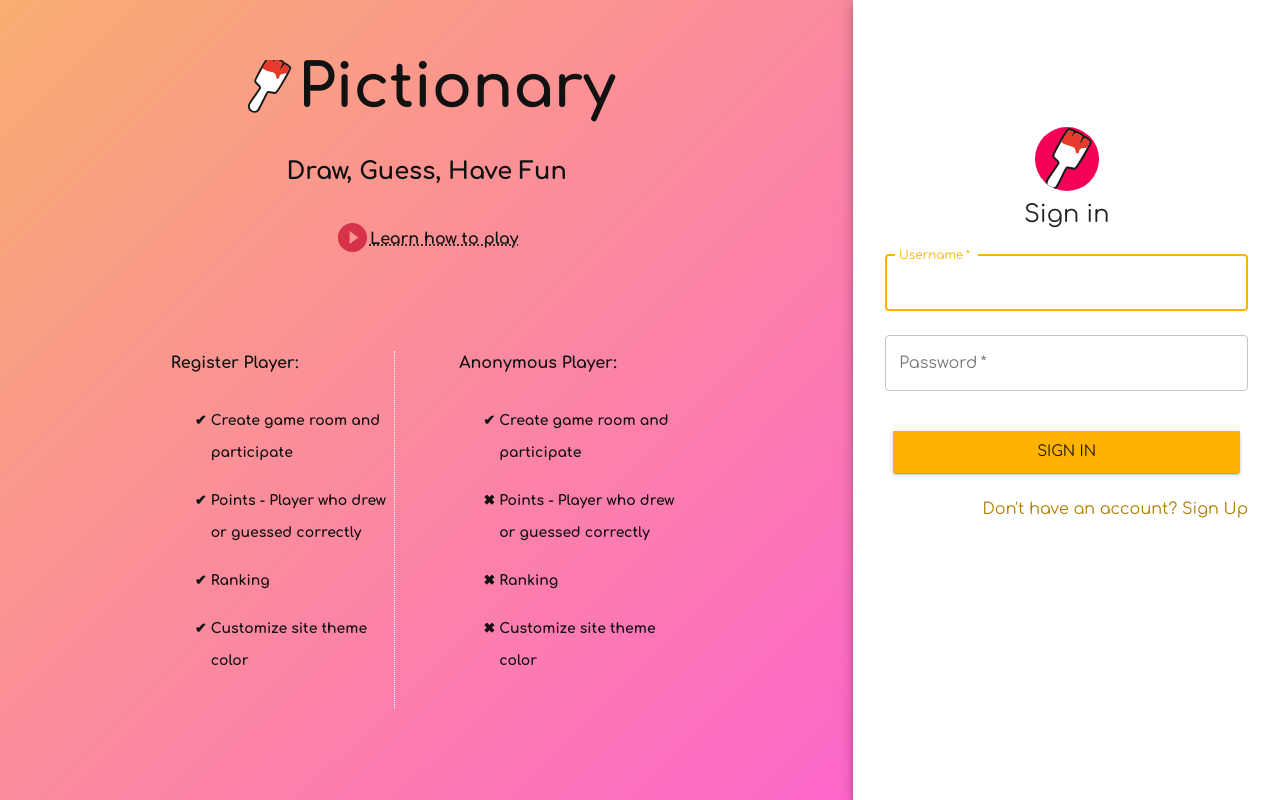
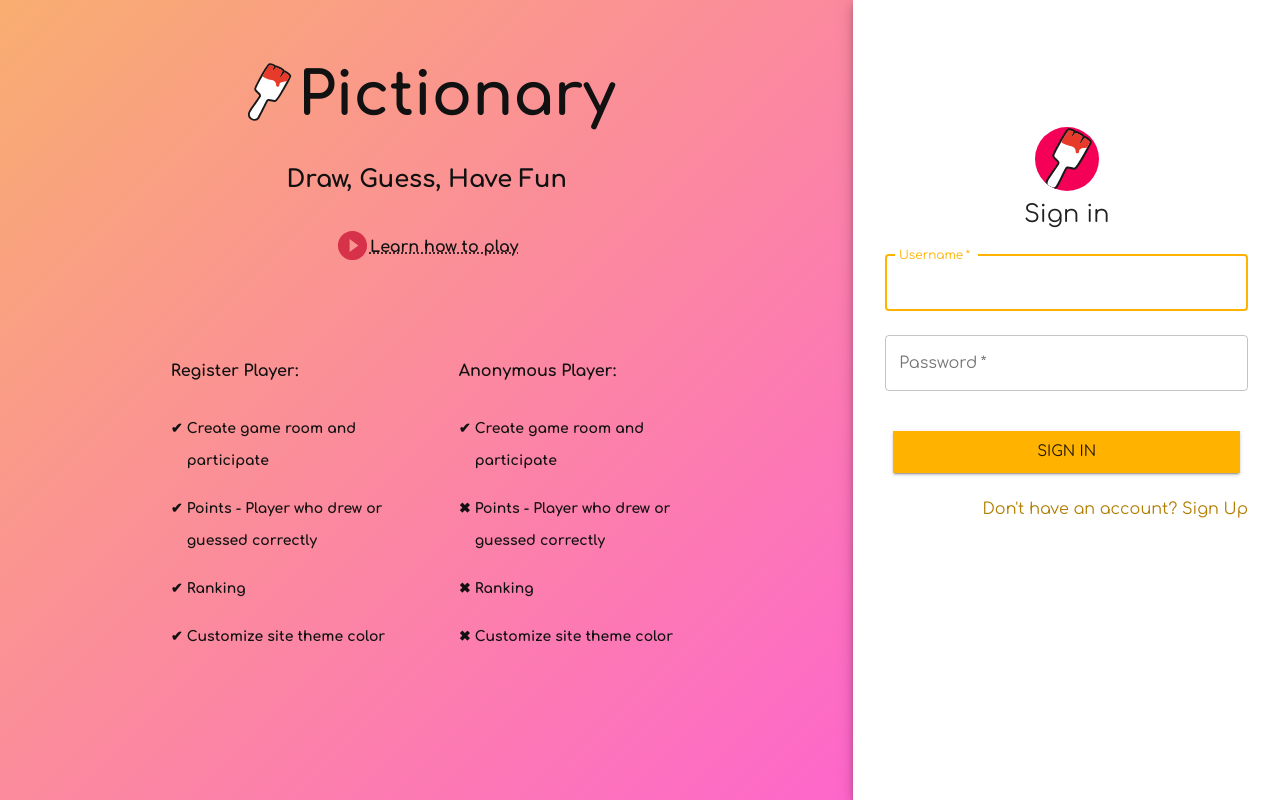
Before and after one commit to nostam/pictionary-client, a React (Create React App) app: page / in a window 1280 px wide. Built offline with nearby package versions, Linux system fonts and the light colour scheme; no server answers; what axios-auth-refresh, unique-names-generator would draw is missing.

Commit message:
update intro text style and fix fetchme conditions

```diff
--- a/src/components/Intro.tsx
+++ b/src/components/Intro.tsx
@@ -61,12 +61,9 @@
         </div>
       </Modal>
       <div className="row" style={{ marginTop: "2rem" }}>
-        <div
-          className="col user-box"
-          style={{ borderRight: "1px dotted white" }}
-        >
+        <div className="col user-box">
           <Typography variant="body1">Register Player:</Typography>
-          <ul>
+          <ul style={{ paddingLeft: "1rem" }}>
             <li className="intro-list-yes">Create game room and participate</li>
             <li className="intro-list-yes">
               Points - Player who drew or guessed correctly
@@ -78,7 +75,7 @@
         </div>
         <div className="col user-box">
           <Typography variant="body1">Anonymous Player:</Typography>
-          <ul>
+          <ul style={{ paddingLeft: "1rem" }}>
             <li className="intro-list-yes">Create game room and participate</li>
             <li className="intro-list-no">
               Points - Player who drew or guessed correctly
--- a/src/components/NavBar.tsx
+++ b/src/components/NavBar.tsx
@@ -62,6 +62,7 @@
 
   // User
   const { user } = useAppSelector((state) => state.user);
+  const usernameRef = React.useRef<string>();
   const handleLogout = async () => {
     try {
       const res = await fetchAuth.post("/users/logout");
@@ -114,7 +115,8 @@
   // };
 
   React.useEffect(() => {
-    const rmb = user._id ? document.cookie.indexOf("rmb") !== -1 : false;
+    usernameRef.current = user.username;
+    const rmb = document.cookie.indexOf("rmb") !== -1;
     async function fetchMe() {
       try {
         const res = await fetchAuth.get("/users/me");
@@ -123,8 +125,8 @@
         console.log(error.message);
       }
     }
-    if (rmb) fetchMe();
-  }, [dispatch, user._id]);
+    if (usernameRef.current !== user.username || rmb) fetchMe();
+  }, [dispatch, user.username]);
 
   return (
     <ThemeProvider theme={createMuiTheme(customTheme)}>
--- a/src/styles/Intro.scss
+++ b/src/styles/Intro.scss
@@ -36,7 +36,10 @@
   }
   .user-box {
     text-align: left;
-    margin: 2rem;
+    padding: 2rem;
+    &:first-of-type {
+      border-right: "1px dotted white";
+    }
   }
   .intro-list-yes {
     list-style: "✔ ";
```
